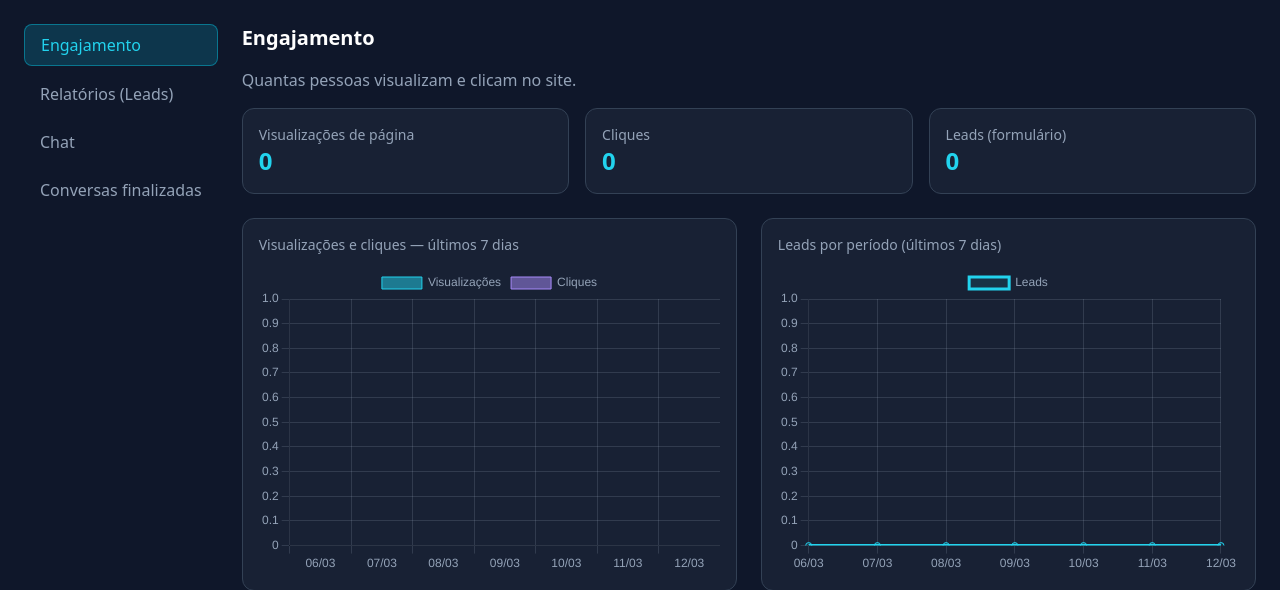
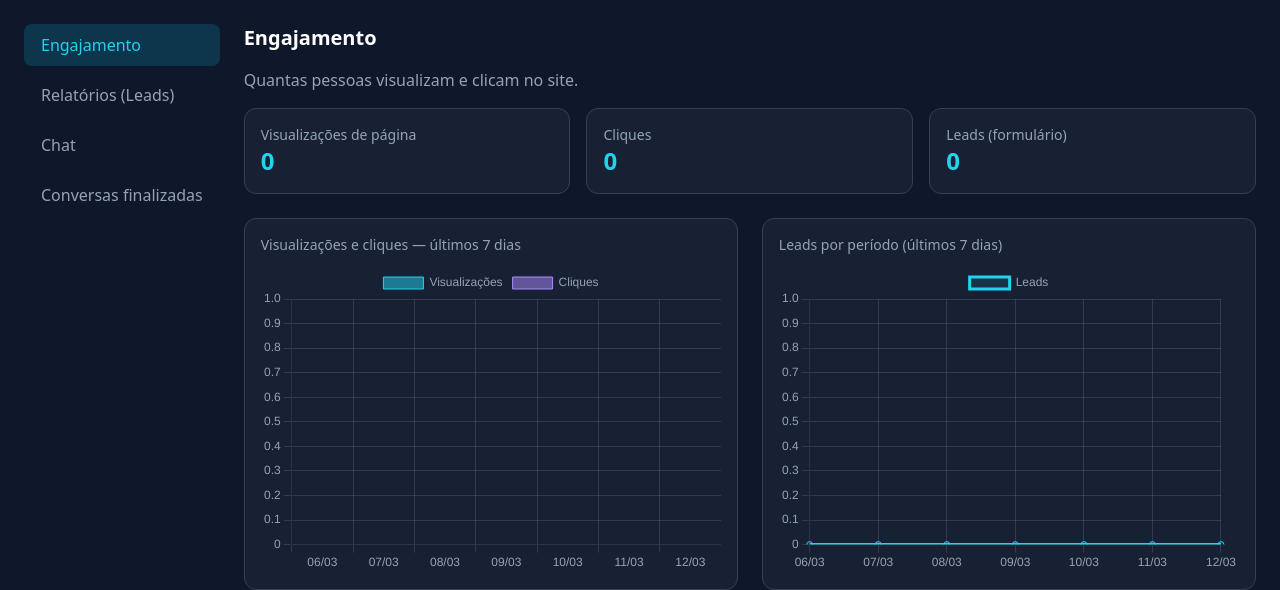
Before and after one commit to diogoendv/portfolio-freelancer, a Flask app: page /admin in a window 1280 px wide. Shown: the part 61-651 px from the top of the page. Run offline with Flask 3, Linux system fonts and the light colour scheme; the visitor is signed in with stand-in values (Sample User, id 1); data that the repository does not hold is empty; some libraries are stand-ins or nearby versions.

Commit message:
Admin: mensagem completa nos leads e remover contorno branco do botao Engajamento

```diff
--- a/templates/admin.html
+++ b/templates/admin.html
@@ -18,10 +18,10 @@
 
   <div class="flex flex-col md:flex-row gap-4 sm:gap-6 p-4 sm:p-6">
     <nav class="flex flex-wrap md:flex-col gap-2 shrink-0">
-      <button type="button" data-tab="engajamento" class="admin-tab px-4 py-2 rounded-lg text-left bg-cyan-500/20 text-cyan-400 border border-cyan-500/50">Engajamento</button>
-      <button type="button" data-tab="relatorios" class="admin-tab px-4 py-2 rounded-lg text-left text-slate-400 hover:bg-slate-800/50">Relatórios (Leads)</button>
-      <button type="button" data-tab="chat" class="admin-tab px-4 py-2 rounded-lg text-left text-slate-400 hover:bg-slate-800/50">Chat</button>
-      <button type="button" data-tab="arquivadas" class="admin-tab px-4 py-2 rounded-lg text-left text-slate-400 hover:bg-slate-800/50">Conversas finalizadas</button>
+      <button type="button" data-tab="engajamento" class="admin-tab px-4 py-2 rounded-lg text-left border border-transparent outline-none bg-cyan-500/20 text-cyan-400 border-cyan-500/50">Engajamento</button>
+      <button type="button" data-tab="relatorios" class="admin-tab px-4 py-2 rounded-lg text-left border border-transparent outline-none text-slate-400 hover:bg-slate-800/50">Relatórios (Leads)</button>
+      <button type="button" data-tab="chat" class="admin-tab px-4 py-2 rounded-lg text-left border border-transparent outline-none text-slate-400 hover:bg-slate-800/50">Chat</button>
+      <button type="button" data-tab="arquivadas" class="admin-tab px-4 py-2 rounded-lg text-left border border-transparent outline-none text-slate-400 hover:bg-slate-800/50">Conversas finalizadas</button>
     </nav>
 
     <main class="flex-1 min-w-0">
@@ -151,8 +151,9 @@
           var t = btn.getAttribute('data-tab');
           tabs.forEach(function(b) {
             b.classList.remove('bg-cyan-500/20', 'text-cyan-400', 'border-cyan-500/50');
-            b.classList.add('text-slate-400');
+            b.classList.add('text-slate-400', 'border-transparent');
           });
+          btn.classList.remove('border-transparent');
           btn.classList.add('bg-cyan-500/20', 'text-cyan-400', 'border-cyan-500/50');
           panels.forEach(function(p) {
             p.classList.add('hidden');
@@ -252,7 +253,7 @@
             var tbody = document.getElementById('leads-tbody');
             tbody.innerHTML = list.length === 0 ? '<tr><td colspan="5" class="p-4 text-slate-500">Nenhum lead ainda.</td></tr>' : list.map(function(L) {
               var d = (L.created_at || '').slice(0, 16);
-              return '<tr class="hover:bg-slate-800/40"><td class="p-3">' + d + '</td><td class="p-3">' + (L.name || '') + '</td><td class="p-3">' + (L.email || '') + '</td><td class="p-3">' + (L.service || '') + '</td><td class="p-3 max-w-xs truncate">' + (L.message || '') + '</td></tr>';
+              return '<tr class="hover:bg-slate-800/40"><td class="p-3 align-top">' + d + '</td><td class="p-3 align-top">' + (L.name || '').replace(/</g, '&lt;') + '</td><td class="p-3 align-top">' + (L.email || '').replace(/</g, '&lt;') + '</td><td class="p-3 align-top">' + (L.service || '').replace(/</g, '&lt;') + '</td><td class="p-3 align-top whitespace-pre-wrap break-words max-w-md">' + (L.message || '').replace(/</g, '&lt;') + '</td></tr>';
             }).join('');
           });
       }
```
